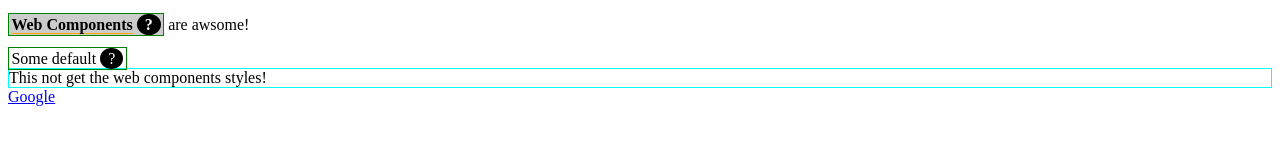
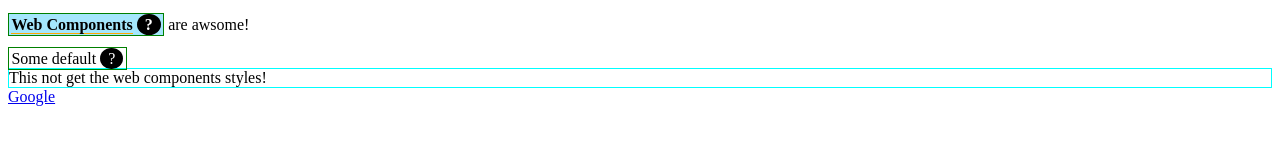
Before and after one commit to danidelgadoz/web-components-scratch, a plain HTML site: page index.html in a window 1280 px wide. Drawn offline with Linux system fonts and the light colour scheme.

Commit message:
Smart Dynamic Styling with CSS Variables

```diff
--- a/index.html
+++ b/index.html
@@ -7,6 +7,10 @@
     <title>Web components</title>
 
     <style>
+        html {
+            --color-primary: #a4e6fc;
+        }
+
         div {
             border: 1px solid cyan;
         }
--- a/tooltip.js
+++ b/tooltip.js
@@ -15,7 +15,7 @@ class Tooltip extends HTMLElement {
                 }
 
                 :host(.important) {
-                    background-color: #ccc;
+                    background-color: var(--color-primary);
                 }
 
                 :host-context(p) {
```
